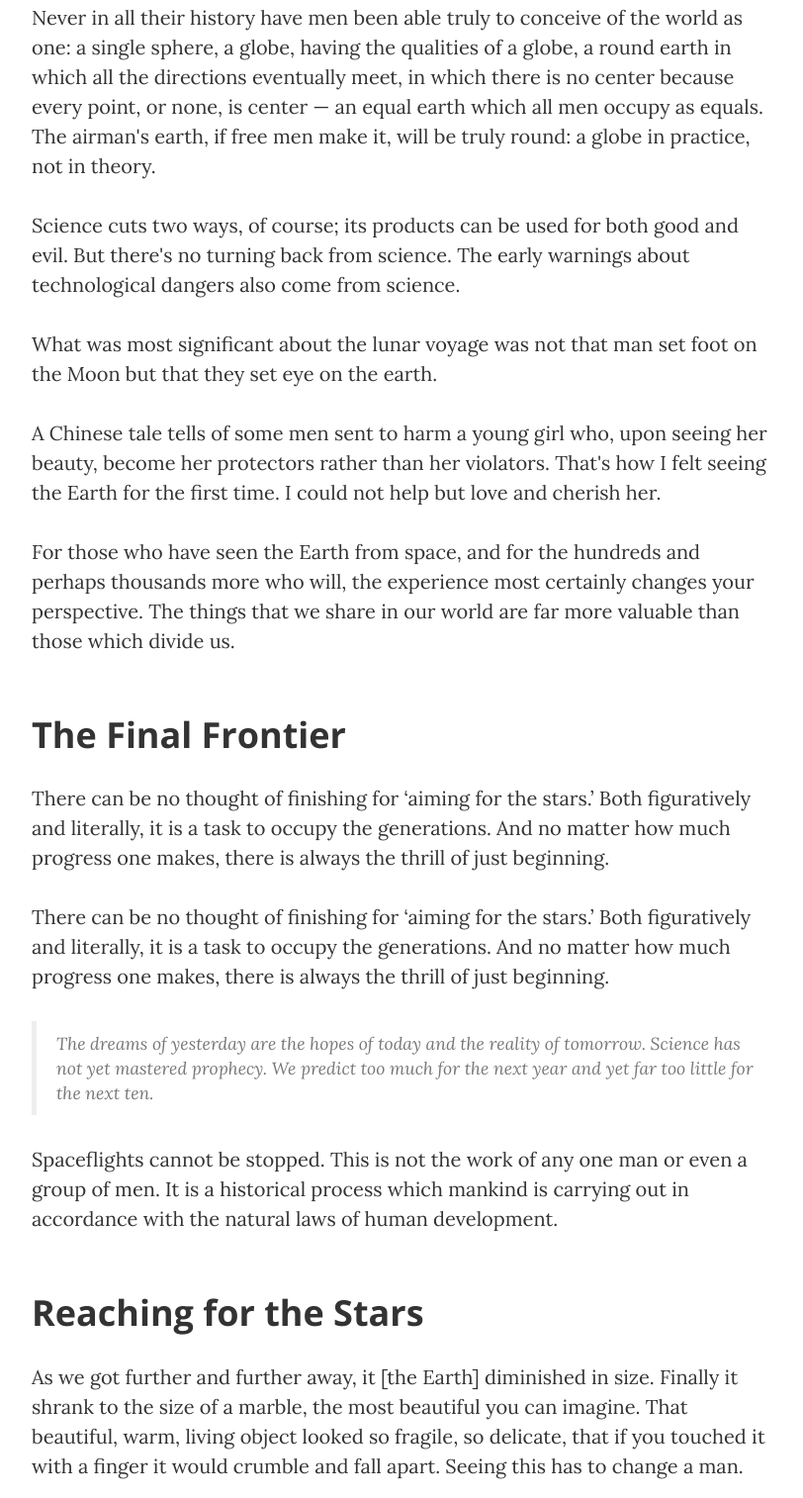
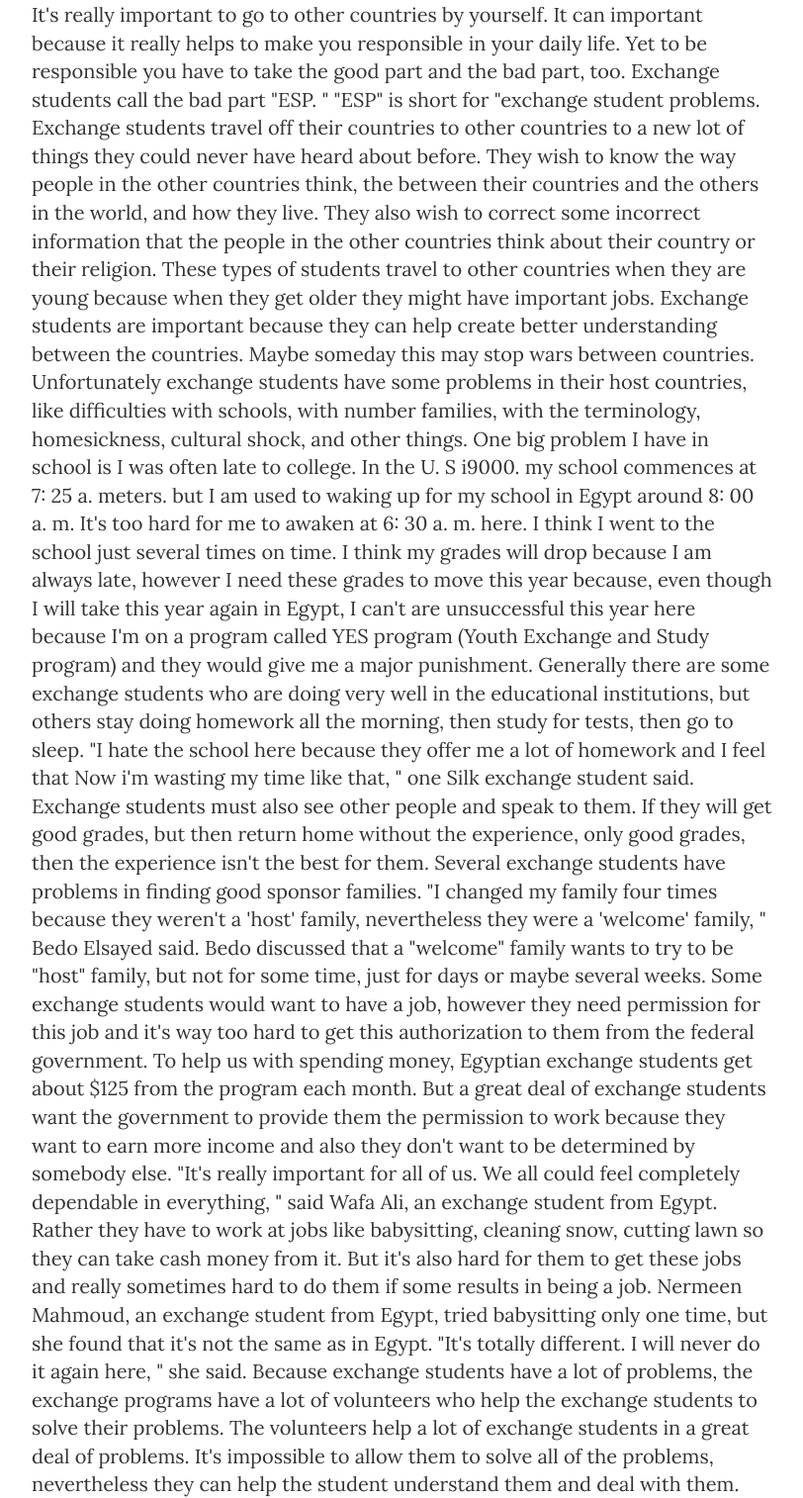
Before and after one commit to nodq/nodq.github.io, a website: page post.html in a window 1280 px wide. Shown: the part 674-2188 px from the top of the page at 99% size, without its empty margins (233-1045 px from the left). Drawn offline with nearby package versions, Linux system fonts and the light colour scheme.

Commit message:
Update post.html

```diff
--- a/post.html
+++ b/post.html
@@ -88,40 +88,20 @@
         <div class="container">
             <div class="row">
                 <div class="col-lg-8 col-lg-offset-2 col-md-10 col-md-offset-1">
-                    <p>Never in all their history have men been able truly to conceive of the world as one: a single sphere, a globe, having the qualities of a globe, a round earth in which all the directions eventually meet, in which there is no center because every point, or none, is center — an equal earth which all men occupy as equals. The airman's earth, if free men make it, will be truly round: a globe in practice, not in theory.</p>
+Now i'm an exchange student from Egypt and I just came to America this year. It's really important to go to other countries by yourself. It can important because it really helps to make you responsible in your daily life. Yet to be responsible you have to take the good part and the bad part, too. Exchange students call the bad part "ESP. " "ESP" is short for "exchange student problems.
 
-                    <p>Science cuts two ways, of course; its products can be used for both good and evil. But there's no turning back from science. The early warnings about technological dangers also come from science.</p>
+Exchange students travel off their countries to other countries to a new lot of things they could never have heard about before. They wish to know the way people in the other countries think, the between their countries and the others in the world, and how they live. They also wish to correct some incorrect information that the people in the other countries think about their country or their religion. These types of students travel to other countries when they are young because when they get older they might have important jobs. Exchange students are important because they can help create better understanding between the countries. Maybe someday this may stop wars between countries.
 
-                    <p>What was most significant about the lunar voyage was not that man set foot on the Moon but that they set eye on the earth.</p>
+Unfortunately exchange students have some problems in their host countries, like difficulties with schools, with number families, with the terminology, homesickness, cultural shock, and other things. One big problem I have in school is I was often late to college. In the U. S i9000. my school commences at 7: 25 a. meters. but I am used to waking up for my school in Egypt around 8: 00 a. m. It's too hard for me to awaken at 6: 30 a. m. here. I think I went to the school just several times on time. I think my grades will drop because I am always late, however I need these grades to move this year because, even though I will take this year again in Egypt, I can't are unsuccessful this year here because I'm on a program called YES program (Youth Exchange and Study program) and they would give me a major punishment. Generally there are some exchange students who are doing very well in the educational institutions, but others stay doing homework all the morning, then study for tests, then go to sleep. "I hate the school here because they offer me a lot of homework and I feel that Now i'm wasting my time like that, " one Silk exchange student said. Exchange students must also see other people and speak to them. If they will get good grades, but then return home without the experience, only good grades, then the experience isn't the best for them.
+Several exchange students have problems in finding good sponsor families. "I changed my family four times because they weren't a 'host' family, nevertheless they were a 'welcome' family, " Bedo Elsayed said. Bedo discussed that a "welcome" family wants to try to be "host" family, but not for some time, just for days or maybe several weeks.
 
-                    <p>A Chinese tale tells of some men sent to harm a young girl who, upon seeing her beauty, become her protectors rather than her violators. That's how I felt seeing the Earth for the first time. I could not help but love and cherish her.</p>
+Some exchange students would want to have a job, however they need permission for this job and it's way too hard to get this authorization to them from the federal government. To help us with spending money, Egyptian exchange students get about $125 from the program each month. But a great deal of exchange students want the government to provide them the permission to work because they want to earn more income and also they don't want to be determined by somebody else. "It's really important for all of us. We all could feel completely dependable in everything, " said Wafa Ali, an exchange student from Egypt.
 
-                    <p>For those who have seen the Earth from space, and for the hundreds and perhaps thousands more who will, the experience most certainly changes your perspective. The things that we share in our world are far more valuable than those which divide us.</p>
+Rather they have to work at jobs like babysitting, cleaning snow, cutting lawn so they can take cash money from it. But it's also hard for them to get these jobs and really sometimes hard to do them if some results in being a job. Nermeen Mahmoud, an exchange student from Egypt, tried babysitting only one time, but she found that it's not the same as in Egypt. "It's totally different. I will never do it again here, " she said. Because exchange students have a lot of problems, the exchange programs have a lot of volunteers who help the exchange students to solve their problems. The volunteers help a lot of exchange students in a great deal of problems. It's impossible to allow them to solve all of the problems, nevertheless they can help the student understand them and deal with them. Oksana, an exchange student from the Ukraine, tries to solve her problems by herself. "All the exchange students recognized before, that they were going to acquire problems, so they have to adapt with everything here and solve their problems on their own, " she said. Oksana had a lot of problems here in America. "I used to see a gloomy face from my 14-year-old host sis everyday, " she said, but she learned how to live with it.
 
-                    <h2 class="section-heading">The Final Frontier</h2>
+Although there are problems, exchange programs are really important for everyone and some Egyptian exchange students hope to be web host brothers or sisters for an exchange student from America. "My own family in Egypt is hosting a girl from Swiss, " Aya Ashraf said.
 
-                    <p>There can be no thought of finishing for ‘aiming for the stars.’ Both figuratively and literally, it is a task to occupy the generations. And no matter how much progress one makes, there is always the thrill of just beginning.</p>
-
-                    <p>There can be no thought of finishing for ‘aiming for the stars.’ Both figuratively and literally, it is a task to occupy the generations. And no matter how much progress one makes, there is always the thrill of just beginning.</p>
-
-                    <blockquote>The dreams of yesterday are the hopes of today and the reality of tomorrow. Science has not yet mastered prophecy. We predict too much for the next year and yet far too little for the next ten.</blockquote>
-
-                    <p>Spaceflights cannot be stopped. This is not the work of any one man or even a group of men. It is a historical process which mankind is carrying out in accordance with the natural laws of human development.</p>
-
-                    <h2 class="section-heading">Reaching for the Stars</h2>
-
-                    <p>As we got further and further away, it [the Earth] diminished in size. Finally it shrank to the size of a marble, the most beautiful you can imagine. That beautiful, warm, living object looked so fragile, so delicate, that if you touched it with a finger it would crumble and fall apart. Seeing this has to change a man.</p>
-
-                    <a href="#">
-                        <img class="img-responsive" src="img/post-sample-image.jpg" alt="">
-                    </a>
-                    <span class="caption text-muted">To go places and do things that have never been done before – that’s what living is all about.</span>
-
-                    <p>Space, the final frontier. These are the voyages of the Starship Enterprise. Its five-year mission: to explore strange new worlds, to seek out new life and new civilizations, to boldly go where no man has gone before.</p>
-
-                    <p>As I stand out here in the wonders of the unknown at Hadley, I sort of realize there’s a fundamental truth to our nature, Man must explore, and this is exploration at its greatest.</p>
-
-                    <p>Placeholder text by <a href="http://spaceipsum.com/">Space Ipsum</a>. Photographs by <a href="https://www.flickr.com/photos/nasacommons/">NASA on The Commons</a>.</p>
+For me, I want to be considered a host sibling for a north american person because now I actually have experience in the problems of exchange students, so I'll know that person's problems and I am going to be able to help him or her. With all of their problems, exchange student programs can still do good things for students and countries. Exchange students come to the U. S. with open minds so they listen to people and some of those change a lot with their pondering. For me, I never liked Jewish people before, but now I have about three Jewish friends who may be best friends. Before I thought that every one of them were bad people, but I found out which i was wrong.
                 </div>
             </div>
         </div>
```
